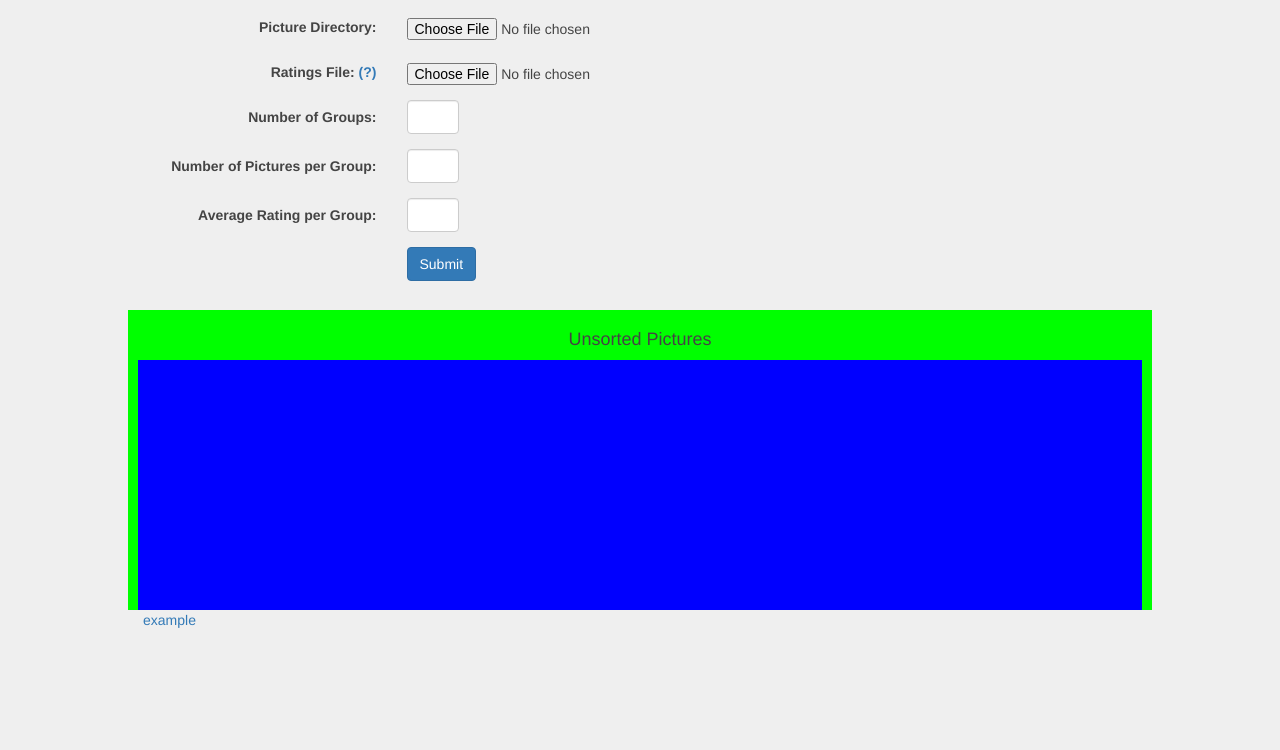
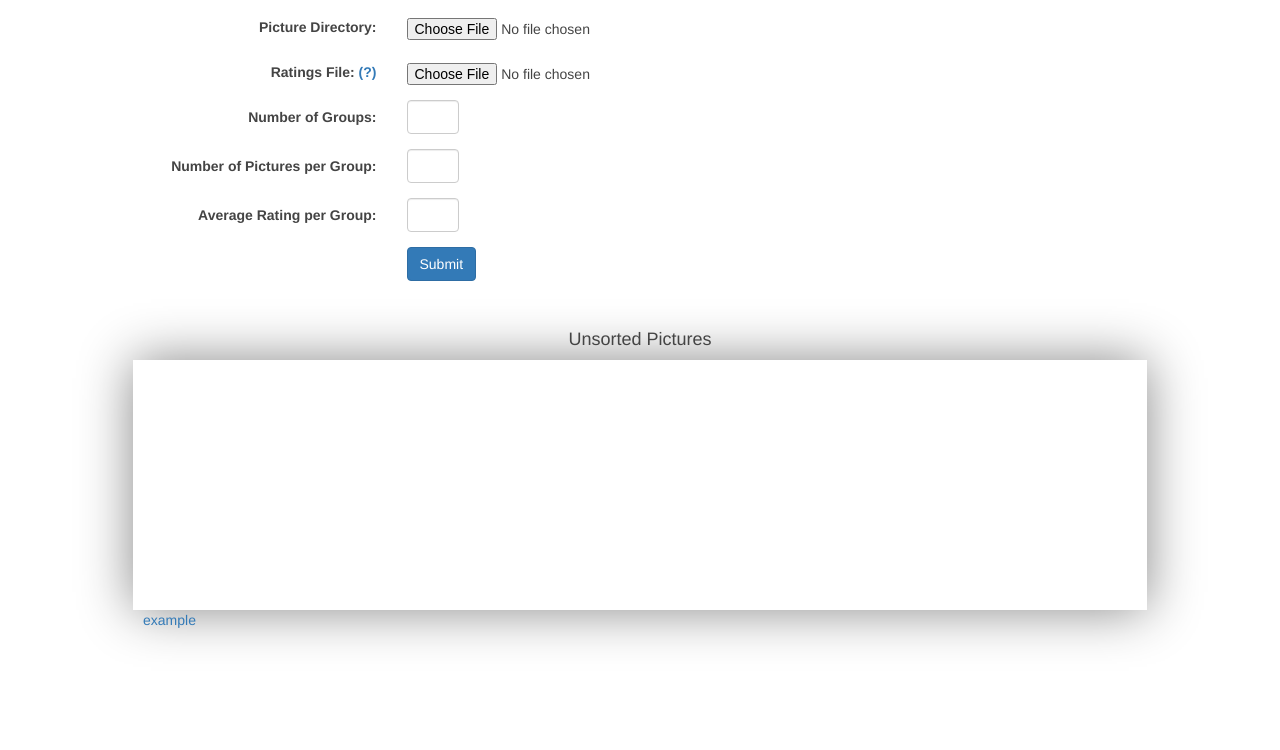
Before and after one commit to kehphin/Stimulus, a PHP site: page /stimulus.html in a window 1280 px wide. Shown: the part 50-800 px from the top of the page. Run offline with PHP 8.4, Linux system fonts and the light colour scheme.

Commit message:
shadowsgit statusgit status

```diff
--- a/css/pictures.css
+++ b/css/pictures.css
@@ -7,8 +7,12 @@
 
 */
 
-body {
-  background: #EFEFEF;
+header {
+  -webkit-box-shadow: 0px 3px 8px rgba(0, 0, 0, 0.25);
+}
+
+footer {
+  height: 100px;
 }
 
 * {
@@ -16,28 +20,33 @@ body {
 }
 
 .group {
-  background: #0F0;
   height: 300px;
   text-align: center;
-  padding: 10px;
+  padding: 10px 5px !important;
+}
+
+.inner-group {
+  -webkit-box-shadow: 0px 3px 5px rgba(0, 0, 0, 0.20);
 }
 
 .pic-box {
   overflow-y: auto;
   overflow-x: hidden;
+  box-shadow: 0 0 50px #888888;
   height: 250px;
-  background: #00F;
+  background: #FFF;
   width: 100%;
 }
 
 .stats-box {
-  background: #F00;
-  height: 50px;
+  background: #FBFBFB;
+  height: 40px;
   width: 100%;
-  position: relative;
+  padding: 1px 10px 0px 10px;
 }
 
 .group-name {
+  margin-top: 8px;
   float: left;
 }
 
@@ -57,7 +66,6 @@ body {
 
 .container {
   max-width: 1024px;
-
 }
 
 .col-md-3, .col-md-1, .col-md-12, .col-md-6 {
--- a/js/main.js
+++ b/js/main.js
@@ -213,13 +213,15 @@ function _getPictureHtml(picture) {
 function _addGroupToRow(group, index, $parentRow) {
   var groupHtml =
     '<div class="group sorted-group" data-group="{index}">\n' +
-    '  <div class="pic-box"></div>\n' +
-    '  <div class="stats-box">\n' +
-    '    <h4 class="group-name">Group {index}</h4>\n' +
-    '    <div class="stats">\n' +
-    '      <div class="stats-mean">Mean: {mean}</div>\n' +
-    '      <div class="stats-stdev">St.dev: {stdev}</div>\n' +
-    '    </div>\n' +
+    '  <div class="inner-group">\n' +
+    '    <div class="pic-box"></div>\n' +
+    '    <div class="stats-box">\n' +
+    '      <h4 class="group-name">Group {index}</h4>\n' +
+    '      <div class="stats">\n' +
+    '        <div class="stats-mean">Mean: {mean}</div>\n' +
+    '        <div class="stats-stdev">St.dev: {stdev}</div>\n' +
+    '      </div>\n' +
+    '  </div>\n' +
     '  </div>\n' +
     '</div>\n';
 
--- a/stimulus.html
+++ b/stimulus.html
@@ -92,7 +92,7 @@
         <div class="row sorted-row">
         </div>
         <div class="row unsorted-row">
-          <div class="group">
+          <div class="group unsorted-group">
             <h4>Unsorted Pictures</h4>
             <div class="pic-box">
               <!-- Pictures loaded in here through main.js -->
@@ -104,6 +104,8 @@
         <a href="lib/flot/examples/zooming/index.html">example</a>
       </div>
     </main>
+    <footer>
+    </footer>
   </div>
 </body>
 </html>
```
